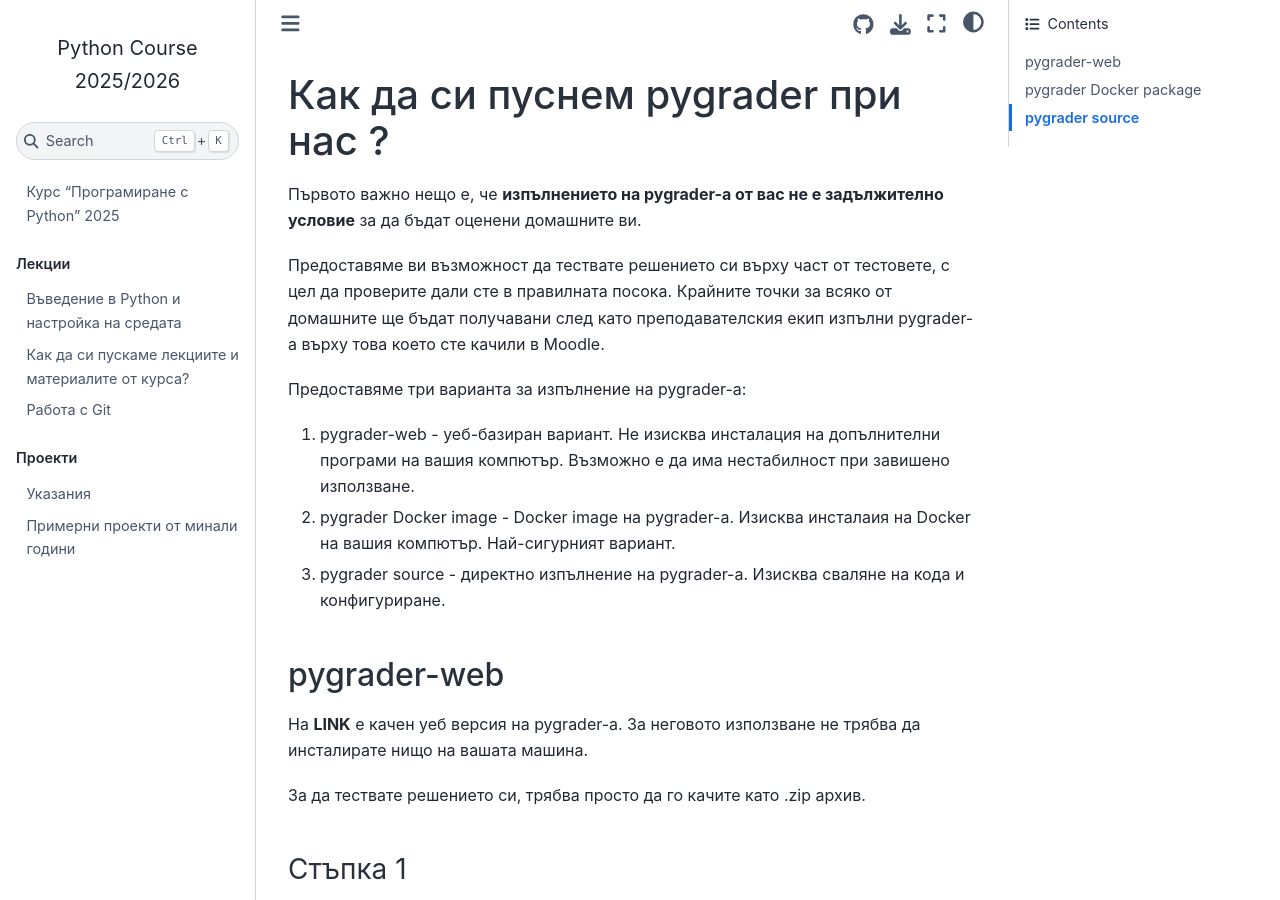
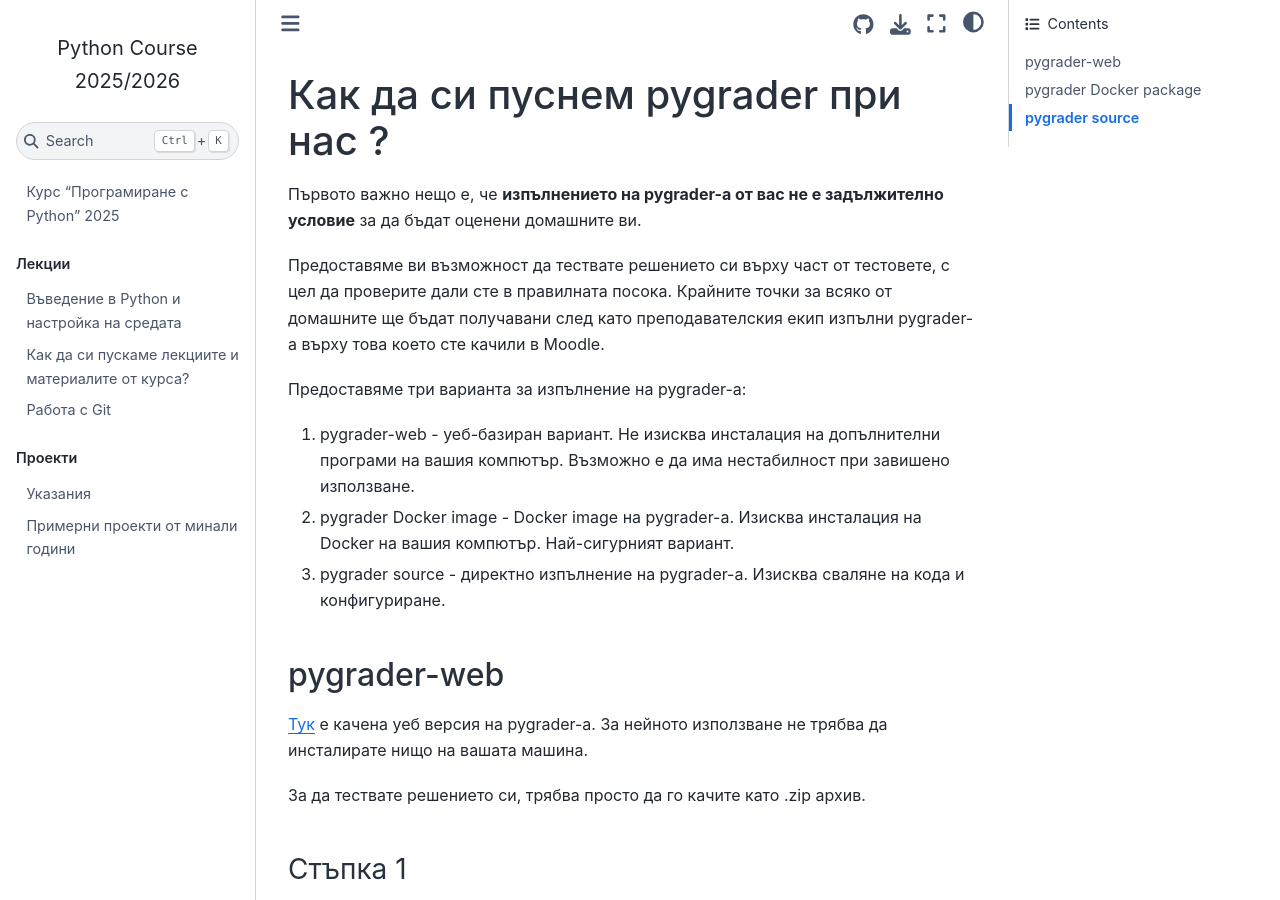
Before and after one commit to fmipython/PythonCourse2025, a Jupyter Book: the page built from homeworks/README.md, in a window 1280 px wide and 900 px high. Built offline with Jupyter Book 1.0.4 settings and Sphinx 7.4.7 and the Sphinx Book theme 1.1.4, drawn with Linux system fonts in a browser that asks for light colours; pages that are not in the unit, such as notebooks, are missing from menus; some of the changed text lies outside the part shown.

Commit message:
Fix remarks

```diff
--- a/homeworks/README.md
+++ b/homeworks/README.md
@@ -8,12 +8,12 @@
 Предоставяме три варианта за изпълнение на pygrader-а:
 
 1. pygrader-web - уеб-базиран вариант. Не изисква инсталация на допълнителни програми на вашия компютър. Възможно е да има нестабилност при завишено използване.
-2. pygrader Docker image - Docker image на pygrader-а. Изисква инсталаия на Docker на вашия компютър. Най-сигурният вариант.
+2. pygrader Docker image - Docker image на pygrader-а. Изисква инсталация на Docker на вашия компютър. Най-сигурният вариант.
 3. pygrader source - директно изпълнение на pygrader-а. Изисква сваляне на кода и конфигуриране.
 
 ## pygrader-web
 
-На **LINK** е качен уеб версия на pygrader-а. За неговото използване не трябва да инсталирате нищо на вашата машина.
+[Тук](http://ec2-108-128-252-226.eu-west-1.compute.amazonaws.com/) е качена уеб версия на pygrader-а. За нейното използване не трябва да инсталирате нищо на вашата машина.
 
 За да тествате решението си, трябва просто да го качите като .zip архив.
 
@@ -48,7 +48,7 @@
 Docker е технология, която позволява създаването и изпълнението на т.нар. "контейнери".
 
 Единственото, което трябва да имате инсталирано на вашия компютър е Docker Desktop.
-TODO - Add link.
+[Тук](https://docs.docker.com/desktop/) може да намерите инструкции за инсталация за съответната ви операционна система (Windows/Linux/Mac)
 
 След като сте свалили Docker Desktop, следвайте следните инструкции, спрямо вашата ОС.
 
```
Also changed, not shown: other parts of homeworks/README.md (+3 -1 lines).
